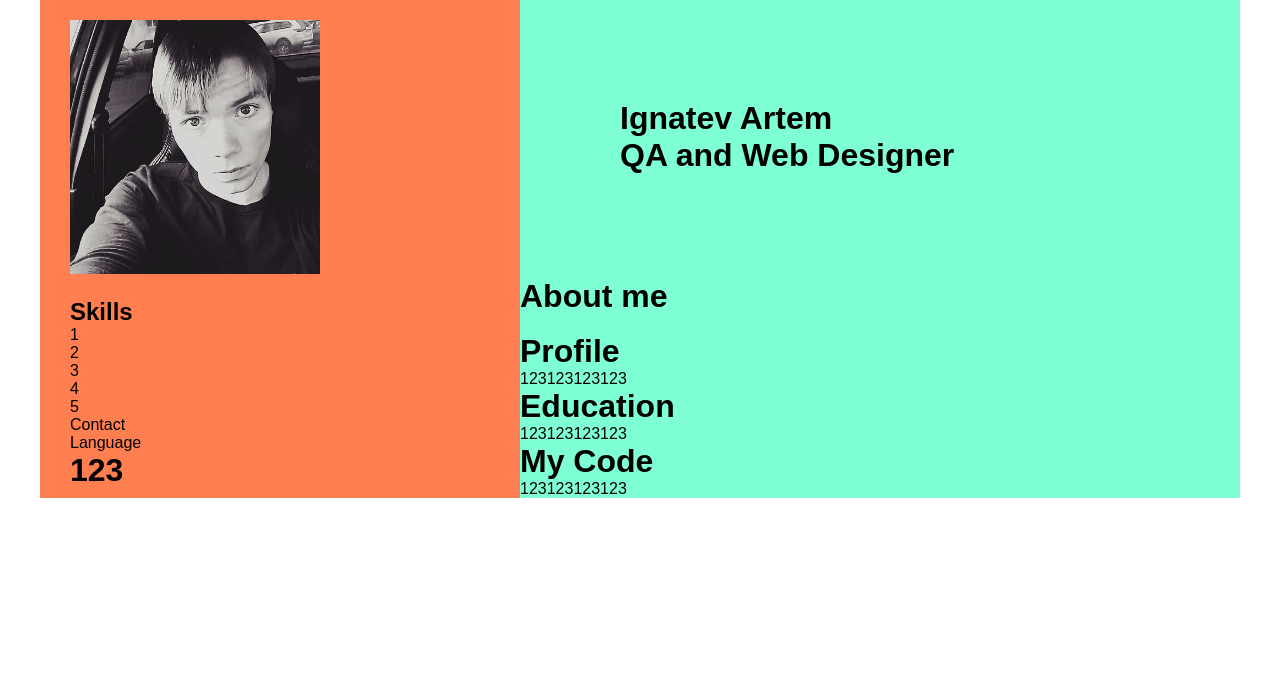
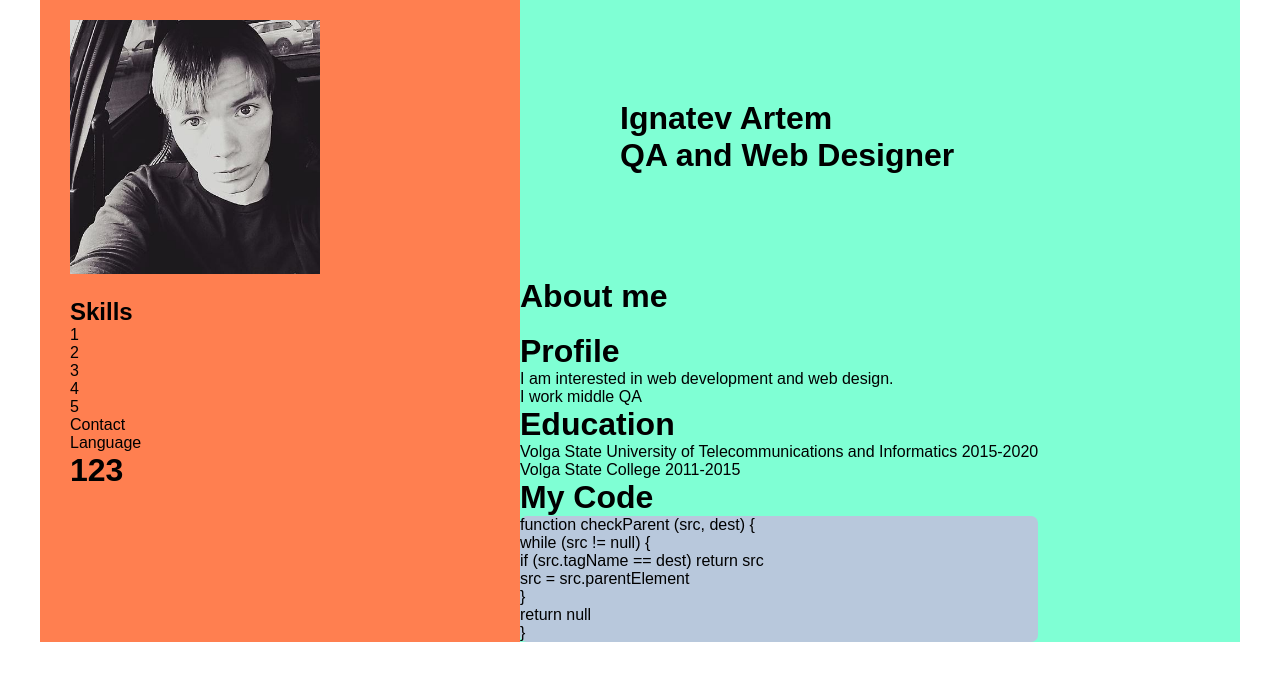
Before and after one commit to ArtemIgnatiev908976/rsschool-cv, a plain HTML site: page index.html in a window 1280 px wide. Drawn offline with Linux system fonts and the light colour scheme.

Commit message:
init: education

```diff
--- a/index.html
+++ b/index.html
@@ -60,18 +60,28 @@
             <br>
             <div>
                 <h1>Profile</h1>
-                <p>123123123123</p>
+                <p>I am interested in web development and web design.</p>
+                <p> I work middle QA</p>
             </div>
 
             <div>
                 <h1>Education</h1>
-                <p>123123123123</p>
+                <p>Volga State University of Telecommunications and Informatics 2015-2020 </p>
+                <p>Volga State College 2011-2015</p>
             </div>
 
 
-            <div>
+            <div >
                 <h1>My Code</h1>
-                <p>123123123123</p>
+
+                <p class="code"><code>
+                    function checkParent (src, dest) {<Br>
+                    while (src != null) {<Br>
+                    if (src.tagName == dest) return src<Br>
+                    src = src.parentElement<Br>
+                    }<Br>
+                    return null<Br>
+                    }</code></p>
             </div>
         </div>
     </main>
--- a/style.css
+++ b/style.css
@@ -48,3 +48,7 @@ img{
 li{
     list-style-type: none;
 }
+.code{
+    background-color: #b8c8dc;
+    border-radius: 7px
+}
```
